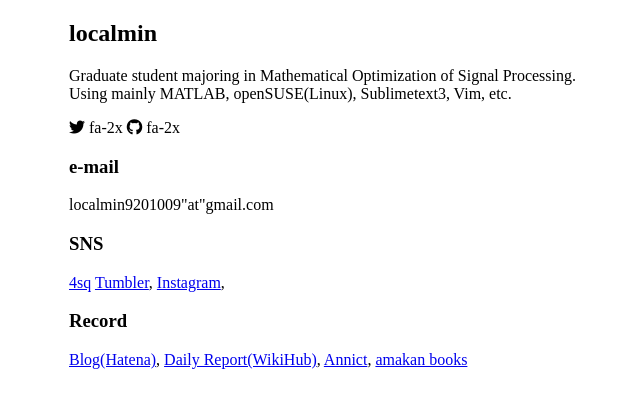
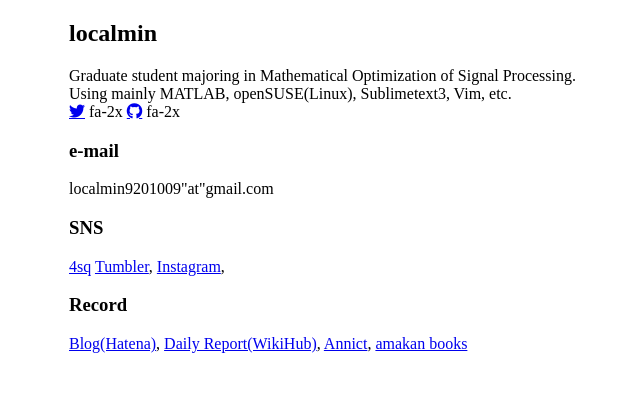
Before and after one commit to localmin/old-localmin.github.io, a plain HTML site: page index.html in a window 1280 px wide. Shown: the whole page, without its empty margins (221-861 px from the left). Drawn offline with Linux system fonts and the light colour scheme.

Commit message:
fix icon links

```diff
--- a/index.html
+++ b/index.html
@@ -24,8 +24,8 @@
     <br>
     Using mainly MATLAB, openSUSE(Linux), Sublimetext3, Vim, etc.
     <br>
-    <li class="fa fa-twitter" aria-hidden="true" href="https://twitter.com/localmin"></li> fa-2x
-    <li class="fa fa-github" aria-hidden="true" href="https://github.com/localmin"></li> fa-2x
+    <a class="fa fa-twitter" aria-hidden="true" href="https://twitter.com/localmin"></a> fa-2x
+    <a class="fa fa-github" aria-hidden="true" href="https://github.com/localmin"></a> fa-2x
     <br>
   </p>
   <h3>e-mail</h3>
```
